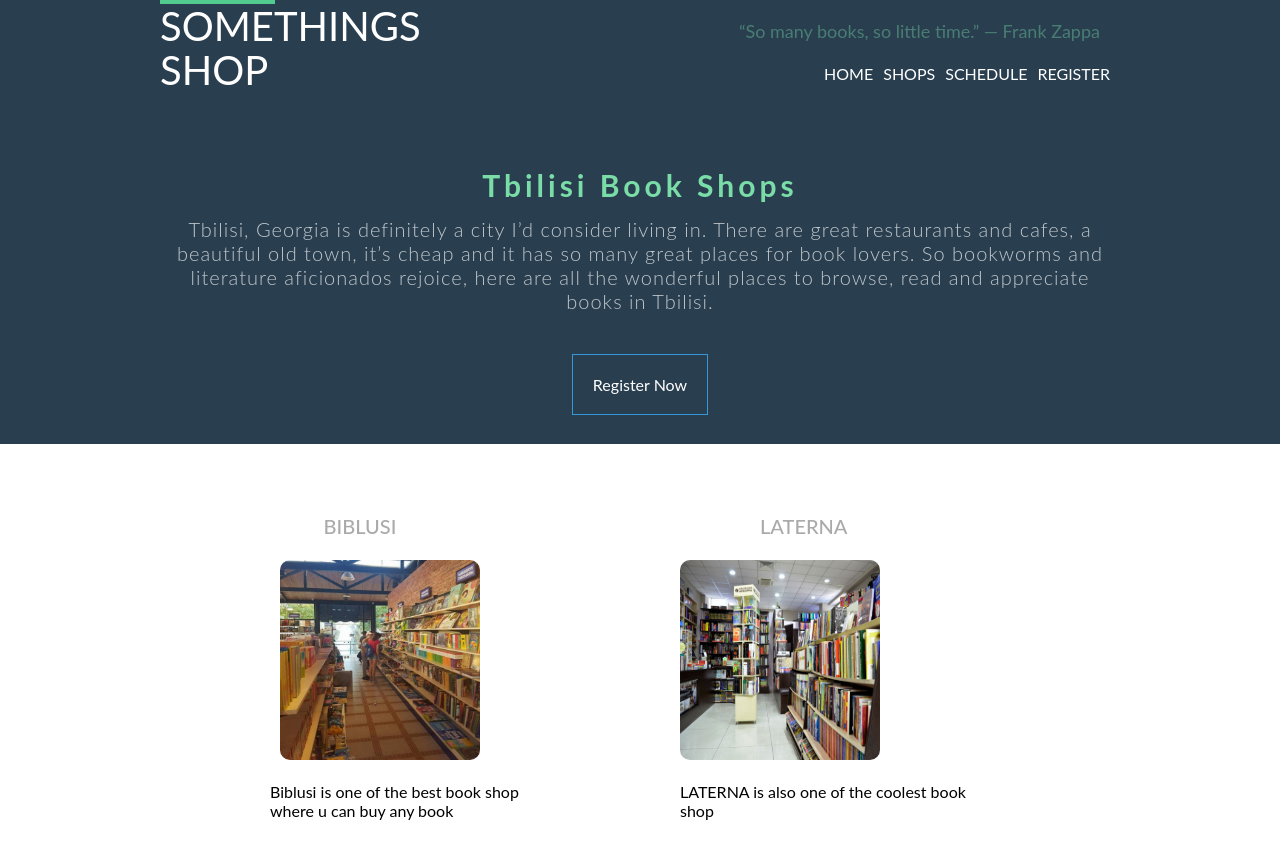
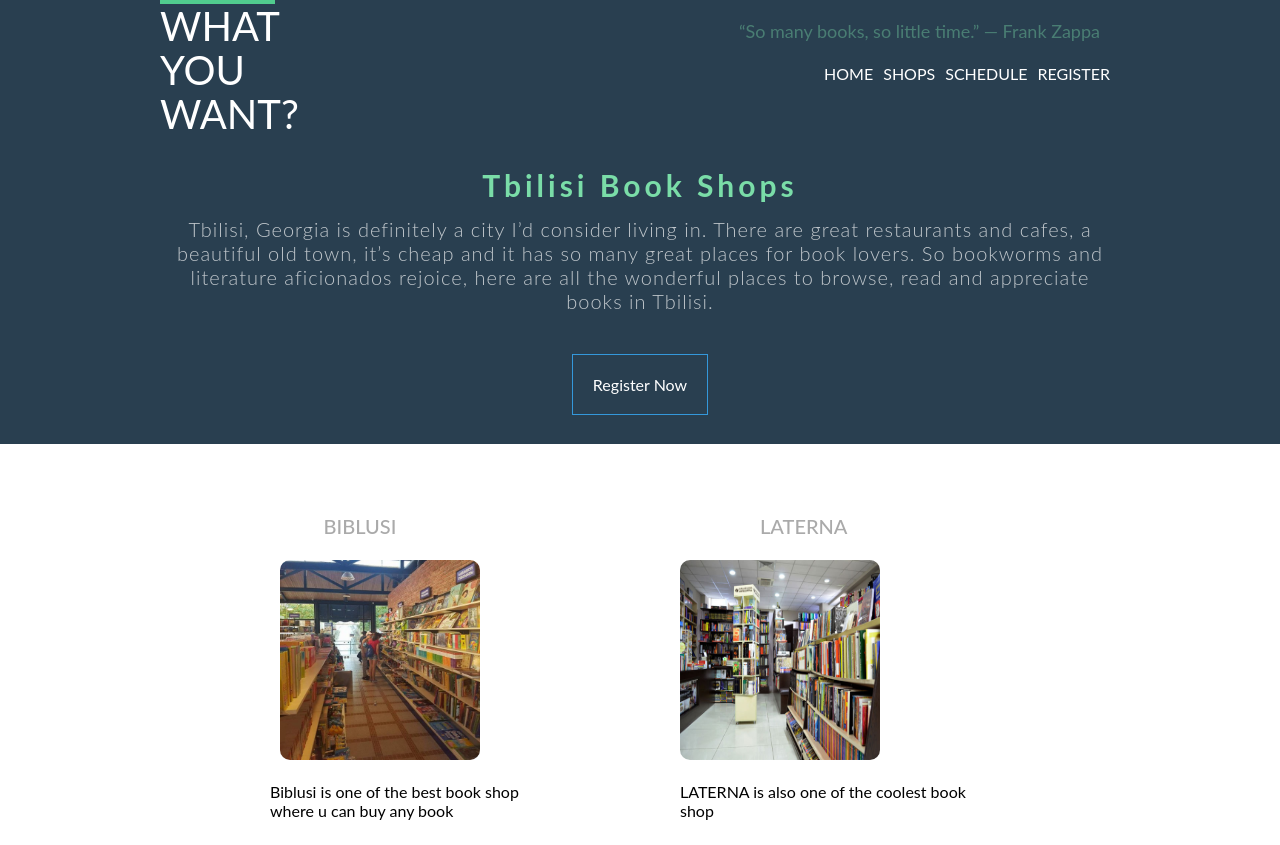
Before and after one commit to zzkurtanidze/book-shop, a plain HTML site: page index.html in a window 1280 px wide. Shown: the top 845 px of the page. Drawn offline with Linux system fonts and the light colour scheme.

Commit message:
Update index.html

```diff
--- a/index.html
+++ b/index.html
@@ -13,7 +13,7 @@
 		<!-- Header -->
 		<header class="primary-header group container">
 			<h1 class="logo">
-				<a href="index.html">Somethings Shop</a>
+				<a href="index.html">WHAT YOU WANT?</a>
 			</h1>
 			<h3 class="tagline">
 				“So many books, so little time.” ― Frank Zappa
```
